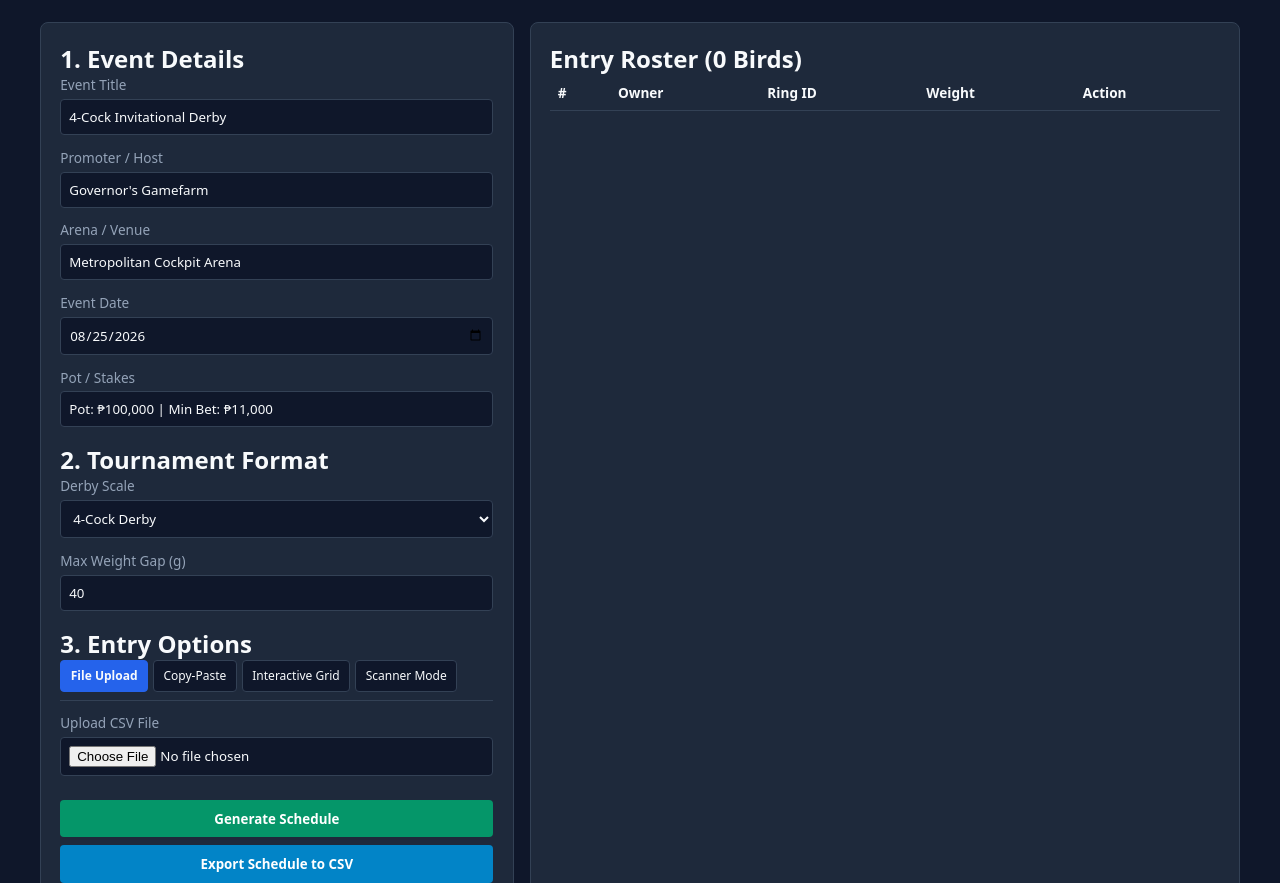
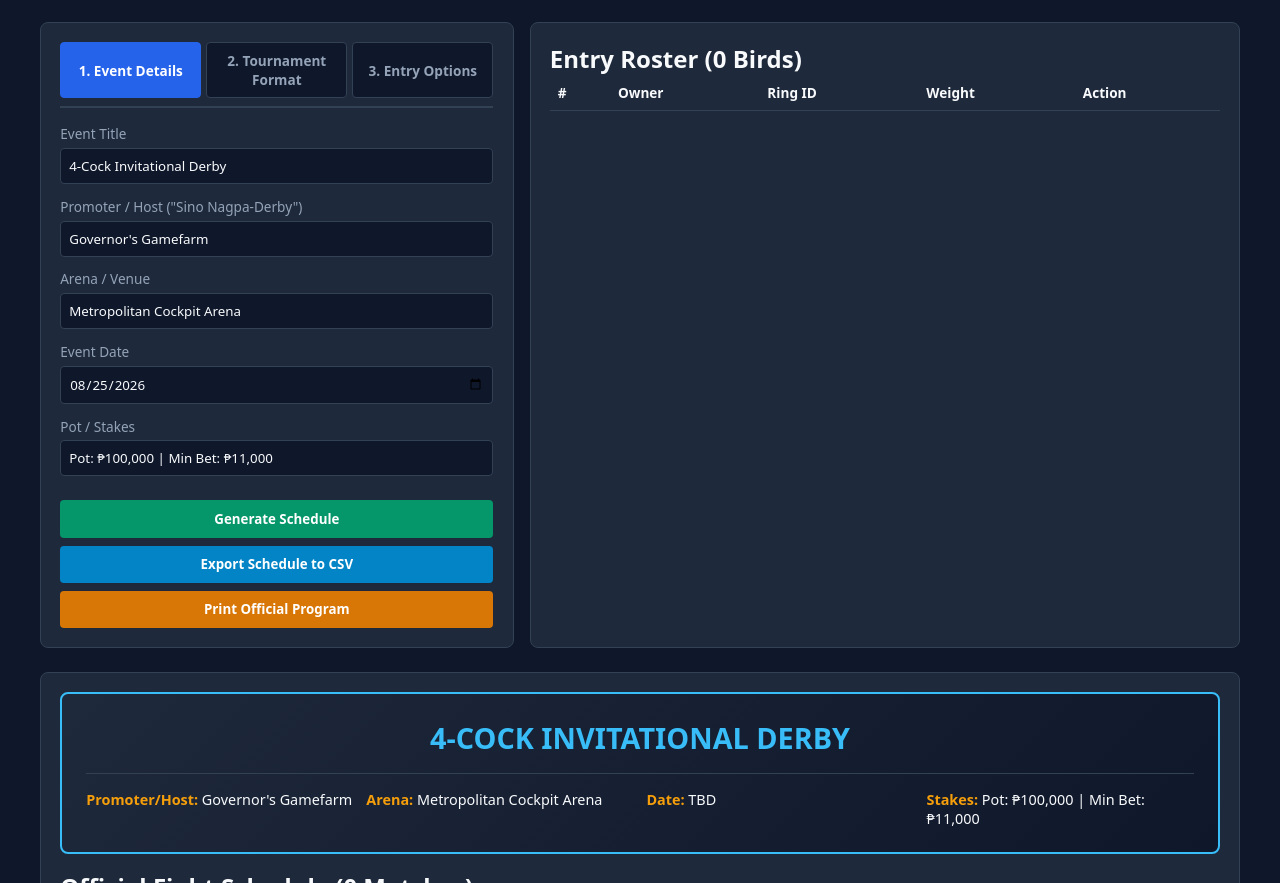
Before and after one commit to empuertos/teresa, a plain HTML site: page index.html in a window 1280 px wide. Shown: the part 69-952 px from the top of the page. Drawn offline with Linux system fonts and the light colour scheme.

Commit message:
Update index.html

```diff
--- a/index.html
+++ b/index.html
@@ -19,14 +19,21 @@
     .btn-action { background: #059669; }
     .btn-print { background: #d97706; }
     .btn-csv { background: #0284c7; }
-    .btn-group { display: flex; flex-direction: column; gap: 0.5rem; margin-top: 0.5rem; }
+    .btn-group { display: flex; flex-direction: column; gap: 0.5rem; margin-top: 1.5rem; }
 
-    /* Tabs Interface */
-    .tab-header { display: flex; gap: 0.3rem; margin-bottom: 0.8rem; border-bottom: 1px solid var(--border); padding-bottom: 0.5rem; }
-    .tab-btn { background: #0f172a; border: 1px solid var(--border); color: var(--text); padding: 0.4rem 0.6rem; font-size: 0.75rem; border-radius: 4px; cursor: pointer; }
-    .tab-btn.active { background: var(--accent); border-color: var(--accent); font-weight: bold; }
-    .tab-content { display: none; }
-    .tab-content.active { display: block; }
+    /* Main Setup Navigation Tabs */
+    .main-tab-header { display: flex; gap: 0.3rem; margin-bottom: 1rem; border-bottom: 2px solid var(--border); padding-bottom: 0.5rem; }
+    .main-tab-btn { background: #0f172a; border: 1px solid var(--border); color: #94a3b8; padding: 0.5rem 0.8rem; font-size: 0.85rem; border-radius: 4px; cursor: pointer; flex: 1; text-align: center; font-weight: bold; }
+    .main-tab-btn.active { background: var(--accent); color: white; border-color: var(--accent); }
+    .main-tab-content { display: none; }
+    .main-tab-content.active { display: block; }
+
+    /* Nested Sub-Tabs for Entry Options */
+    .sub-tab-header { display: flex; gap: 0.3rem; margin-bottom: 0.8rem; border-bottom: 1px solid var(--border); padding-bottom: 0.5rem; }
+    .sub-tab-btn { background: #0f172a; border: 1px solid var(--border); color: var(--text); padding: 0.3rem 0.5rem; font-size: 0.75rem; border-radius: 4px; cursor: pointer; }
+    .sub-tab-btn.active { background: #38bdf8; color: #0f172a; border-color: #38bdf8; font-weight: bold; }
+    .sub-tab-content { display: none; }
+    .sub-tab-content.active { display: block; }
 
     table { width: 100%; border-collapse: collapse; font-size: 0.85rem; }
     th, td { padding: 0.5rem; border-bottom: 1px solid var(--border); text-align: left; }
@@ -58,16 +65,26 @@
   <h1 class="no-print">Professional Derby System</h1>
 
   <div class="grid no-print">
-    <!-- Left Column: Settings & Entry -->
+    <!-- Left Column: Tabbed Control Panel -->
     <div class="card">
-      <h2>1. Event Details</h2>
+      <!-- Main Setup Navigation Tabs -->
+      <div class="main-tab-header">
+        <button class="main-tab-btn active" onclick="switchMainTab('eventTab', event)">1. Event Details</button>
+        <button class="main-tab-btn" onclick="switchMainTab('formatTab', event)">2. Tournament Format</button>
+        <button class="main-tab-btn" onclick="switchMainTab('entriesTab', event)">3. Entry Options</button>
+      </div>
+
+      <!-- TAB 1: Event Details -->
+      <div id="eventTab" class="main-tab-content active">
         <div class="form-group"><label>Event Title</label><input type="text" id="eventTitle" value="4-Cock Invitational Derby"></div>
-      <div class="form-group"><label>Promoter / Host</label><input type="text" id="eventHost" value="Governor's Gamefarm"></div>
+        <div class="form-group"><label>Promoter / Host ("Sino Nagpa-Derby")</label><input type="text" id="eventHost" value="Governor's Gamefarm"></div>
         <div class="form-group"><label>Arena / Venue</label><input type="text" id="eventArena" value="Metropolitan Cockpit Arena"></div>
         <div class="form-group"><label>Event Date</label><input type="date" id="eventDate"></div>
         <div class="form-group"><label>Pot / Stakes</label><input type="text" id="eventPot" value="Pot: ₱100,000 | Min Bet: ₱11,000"></div>
+      </div>
 
-      <h2 style="margin-top: 1rem;">2. Tournament Format</h2>
+      <!-- TAB 2: Tournament Format -->
+      <div id="formatTab" class="main-tab-content">
         <div class="form-group">
           <label>Derby Scale</label>
           <select id="derbyFormat">
@@ -82,26 +99,27 @@
           </select>
         </div>
         <div class="form-group"><label>Max Weight Gap (g)</label><input type="number" id="maxDiff" value="40"></div>
+      </div>
 
-      <!-- Bulk Entry Section with 4 Options -->
-      <h2 style="margin-top: 1rem;">3. Entry Options</h2>
-      <div class="tab-header">
-        <button class="tab-btn active" onclick="switchTab('fileTab')">File Upload</button>
-        <button class="tab-btn" onclick="switchTab('textTab')">Copy-Paste</button>
-        <button class="tab-btn" onclick="switchTab('gridTab')">Interactive Grid</button>
-        <button class="tab-btn" onclick="switchTab('scannerTab')">Scanner Mode</button>
+      <!-- TAB 3: Entry Options -->
+      <div id="entriesTab" class="main-tab-content">
+        <div class="sub-tab-header">
+          <button class="sub-tab-btn active" onclick="switchSubTab('fileTab', event)">File Upload</button>
+          <button class="sub-tab-btn" onclick="switchSubTab('textTab', event)">Copy-Paste</button>
+          <button class="sub-tab-btn" onclick="switchSubTab('gridTab', event)">Interactive Grid</button>
+          <button class="sub-tab-btn" onclick="switchSubTab('scannerTab', event)">Scanner Mode</button>
         </div>
 
         <!-- Option 1: File Upload -->
-      <div id="fileTab" class="tab-content active">
+        <div id="fileTab" class="sub-tab-content active">
           <div class="form-group">
             <label>Upload CSV File</label>
             <input type="file" id="csvFileInput" accept=".csv">
           </div>
         </div>
 
-      <!-- Option 2: Copy-Paste Area -->
-      <div id="textTab" class="tab-content">
+        <!-- Option 2: Copy-Paste -->
+        <div id="textTab" class="sub-tab-content">
           <div class="form-group">
             <label>Paste CSV/Excel Lines (Owner, RingID, Weight)</label>
             <textarea id="bulkInput" rows="4" placeholder="Alpha Farm, Ring-101, 2150&#10;Beta Team, Ring-201, 2145"></textarea>
@@ -110,7 +128,7 @@
         </div>
 
         <!-- Option 3: Interactive Grid -->
-      <div id="gridTab" class="tab-content">
+        <div id="gridTab" class="sub-tab-content">
           <p style="font-size:0.75rem; color:#94a3b8; margin-bottom:0.4rem;">Type directly into rows below:</p>
           <table style="margin-bottom:0.5rem;">
             <thead><tr><th>Owner</th><th>Ring ID</th><th>Weight</th></tr></thead>
@@ -127,14 +145,16 @@
         </div>
 
         <!-- Option 4: Scanner Mode -->
-      <div id="scannerTab" class="tab-content">
+        <div id="scannerTab" class="sub-tab-content">
           <div class="form-group"><label>Owner / Entry Team</label><input type="text" id="scanOwner" placeholder="Team Alpha"></div>
           <div class="form-group"><label>Ring / Barcode ID (Scan Here)</label><input type="text" id="scanRing" placeholder="Scan Barcode..."></div>
           <div class="form-group"><label>Weight (g)</label><input type="number" id="scanWeight" placeholder="2150"></div>
           <button id="scanAddBtn" class="btn btn-action">Add Entry</button>
         </div>
+      </div>
 
-      <div class="btn-group" style="margin-top:1.5rem;">
+      <!-- Main Action Buttons -->
+      <div class="btn-group">
         <button id="generateBtn" class="btn btn-action">Generate Schedule</button>
         <button id="exportCsvBtn" class="btn btn-csv">Export Schedule to CSV</button>
         <button onclick="window.print()" class="btn btn-print">Print Official Program</button>
@@ -176,11 +196,20 @@
 
   document.getElementById('eventDate').valueAsDate = new Date();
 
-  function switchTab(tabId) {
-    document.querySelectorAll('.tab-content').forEach(el => el.classList.remove('active'));
-    document.querySelectorAll('.tab-btn').forEach(el => el.classList.remove('active'));
+  // Switch Main Setup Tabs
+  function switchMainTab(tabId, e) {
+    document.querySelectorAll('.main-tab-content').forEach(el => el.classList.remove('active'));
+    document.querySelectorAll('.main-tab-btn').forEach(el => el.classList.remove('active'));
     document.getElementById(tabId).classList.add('active');
-    event.target.classList.add('active');
+    e.target.classList.add('active');
+  }
+
+  // Switch Entry Method Sub-Tabs
+  function switchSubTab(tabId, e) {
+    document.querySelectorAll('.sub-tab-content').forEach(el => el.classList.remove('active'));
+    document.querySelectorAll('.sub-tab-btn').forEach(el => el.classList.remove('active'));
+    document.getElementById(tabId).classList.add('active');
+    e.target.classList.add('active');
   }
 
   function renderRoster() {
@@ -276,7 +305,7 @@
       entries.push({ id: Date.now() + Math.random(), owner, cockId, weight });
       document.getElementById('scanRing').value = '';
       document.getElementById('scanWeight').value = '';
-      document.getElementById('scanRing').focus(); // Auto-focus back for next scan
+      document.getElementById('scanRing').focus();
       renderRoster();
     }
   });
```
Lines whose indentation alone changed are shown as unchanged.
